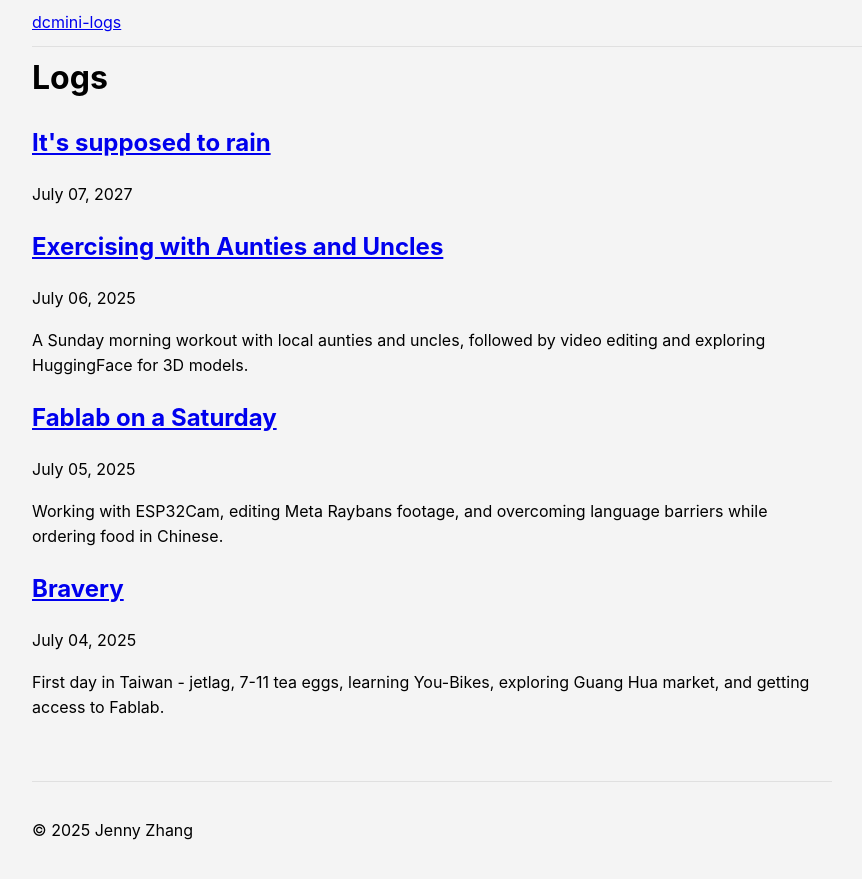
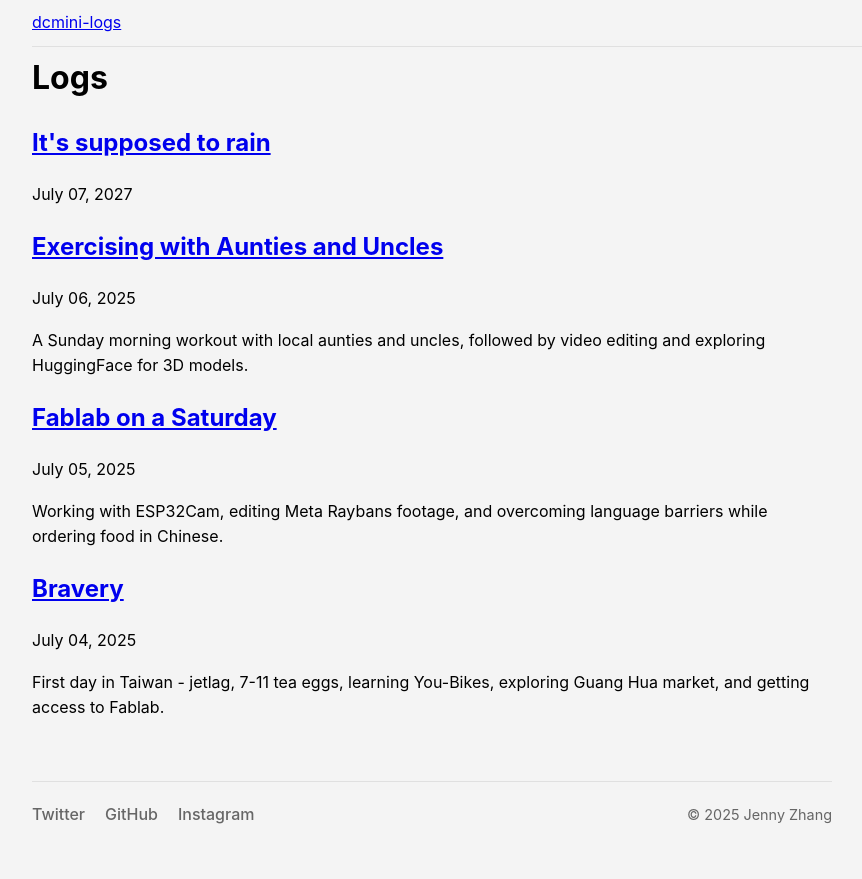
Before and after one commit to cowjuh/dcmini-logs, a Jekyll site: the page built from index.html, in a window 1280 px wide and 900 px high, scrolled down 888 px. Shown: the top 879 px of the window, without its empty margins (208-1070 px from the left). Built offline with Jekyll 4.4.1, drawn with Linux system fonts in a browser that asks for light colours.

Commit message:
Add footer with socials

```diff
--- a/_layouts/default.html
+++ b/_layouts/default.html
@@ -20,7 +20,14 @@
     </main>
 
     <footer>
-        <p>&copy; {{ site.time | date: '%Y' }} {{ site.author }}</p>
+        <div class="footer-content">
+            <div class="social-links">
+                <a href="https://twitter.com/cowjuh" target="_blank" rel="noopener noreferrer">Twitter</a>
+                <a href="https://github.com/cowjuh" target="_blank" rel="noopener noreferrer">GitHub</a>
+                <a href="https://instagram.com/cowjuh" target="_blank" rel="noopener noreferrer">Instagram</a>
+            </div>
+            <p class="copyright">&copy; {{ site.time | date: '%Y' }} {{ site.author }}</p>
+        </div>
     </footer>
 </body>
 </html>
```
